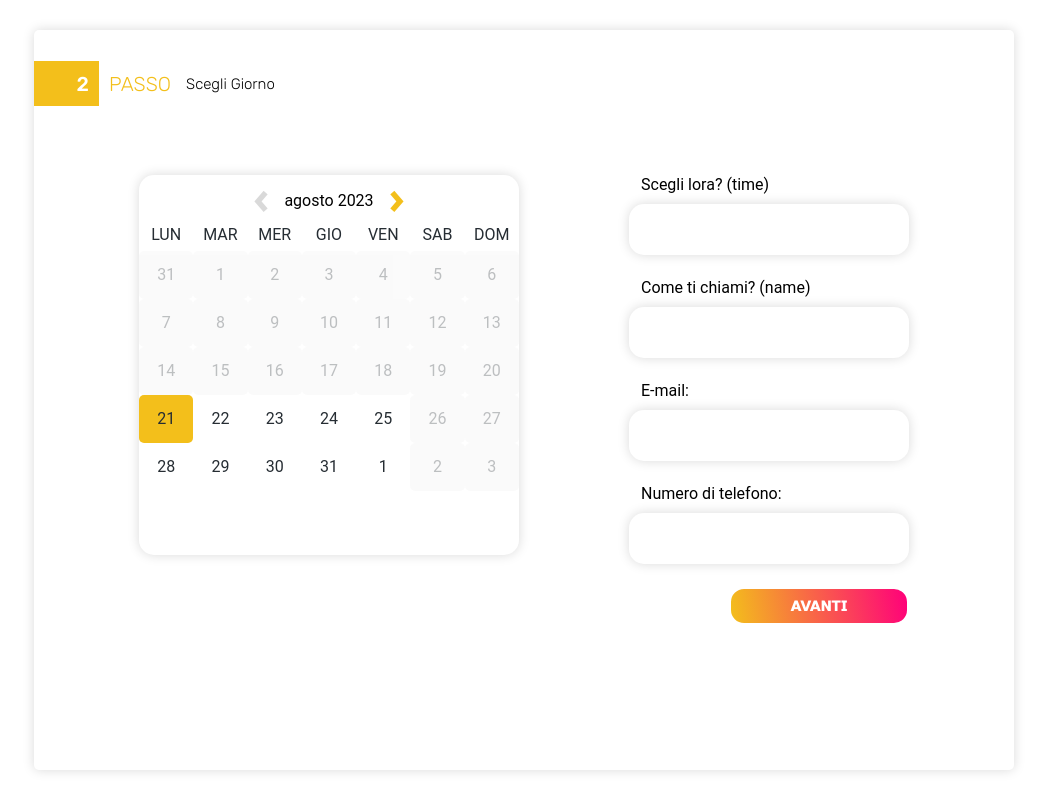
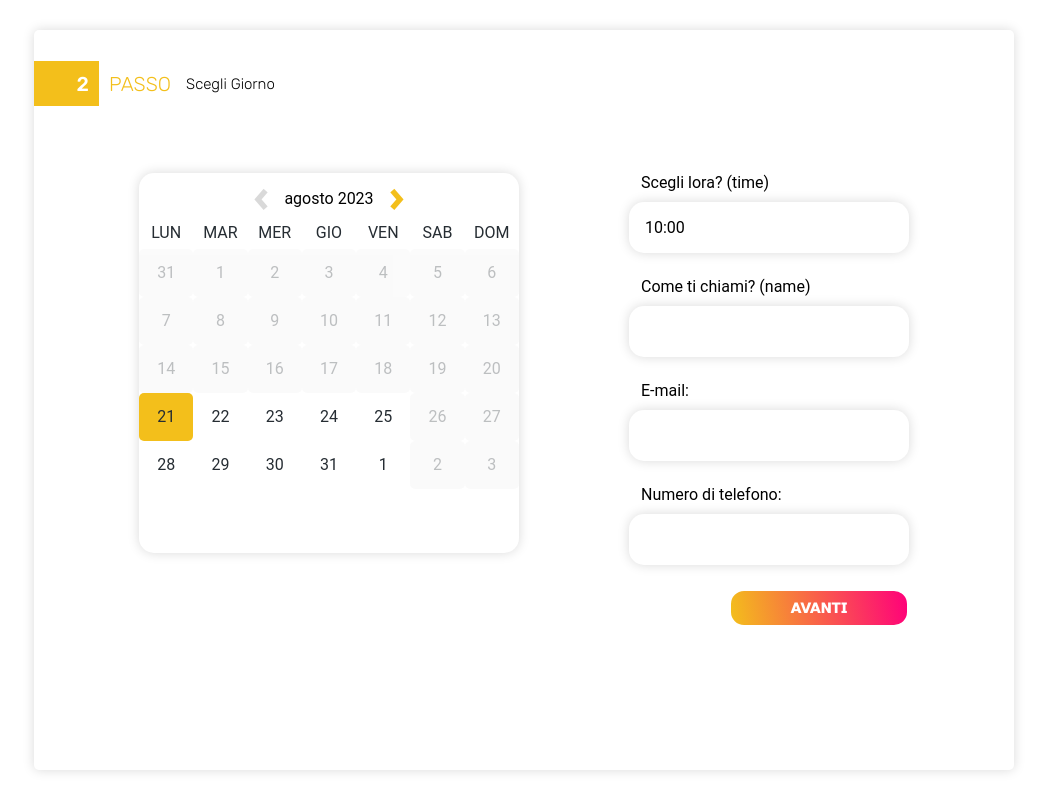
Before and after one commit to ihnatenkoo/Barbershop-Customer-Register, a React (Vite) app: page /order in a window 1280 px wide. Shown: the whole page, without its empty margins (116-1163 px from the left). Built offline with nearby package versions, Linux system fonts and the light colour scheme.

Commit message:
Create isShowTimePopup in <OrderForm/>

```diff
--- a/src/components/OrderForm/OrderForm.tsx
+++ b/src/components/OrderForm/OrderForm.tsx
@@ -1,13 +1,14 @@
-import { ChangeEvent, FC, FormEvent, useState } from 'react';
+import { ChangeEvent, FC, MouseEvent, useState } from 'react';
+import { useForm } from 'react-hook-form';
+import styled from 'styled-components';
 import { useAppSelector } from '../../hooks';
+import { freeOrderTime } from '../../mock-data/time';
+import { isValidEmail } from '../../utils/validateEmail';
+import { Flex, Input as InputFiled } from '../../styled/mixins';
 import Button from '../ui/Button';
-import { Flex } from '../../styled/mixins';
-import styled from 'styled-components';
-import { useForm } from 'react-hook-form';
-import { isValidEmail } from '../../utils/validateEmail';
 
 const Form = styled.form`
-	${Flex({ direction: 'column', gap: '23px 0' })}
+	${Flex({ direction: 'column', gap: '24px 0' })}
 `;
 
 const Label = styled.label`
@@ -20,18 +21,29 @@ const Label = styled.label`
 `;
 
 const Input = styled.input`
-	padding: 16px;
+	${InputFiled()}
+`;
+
+const TimeList = styled.ul`
+	padding: 8px 0;
+	position: absolute;
+	width: 100%;
+	height: 312px;
+	top: 85px;
+	border-radius: 15px;
+	background-color: ${(props) => props.theme.colors.white};
 	box-shadow: 0 0 12px rgb(0 0 0 / 15%);
-	border-radius: 15px;
-	border: none;
-	width: 280px;
-	font-family: 'Roboto';
-	font-size: 16px;
+	overflow-y: scroll;
+	z-index: 1;
+`;
 
-	&:focus {
-		outline-color: ${(props) => props.theme.colors.accent};
-		outline-style: solid;
-		outline-width: 3px;
+const TimeItem = styled.li`
+	padding: 8px 8px 8px 16px;
+	&:hover {
+		cursor: pointer;
+		background-color: ${(props) => props.theme.colors.white};
+		color: ${(props) => props.theme.colors.accent};
+		box-shadow: 0px 0px 8px -3px rgba(0, 0, 0, 0.75);
 	}
 `;
 
@@ -53,18 +65,17 @@ const OrderForm: FC = () => {
 		email: '',
 		phone: '',
 	});
+	const [isShowTimePopup, setIsShowTimePopup] = useState<boolean>(false);
+	const [time, setTime] = useState<string>(freeOrderTime[0]);
 
 	const { register, handleSubmit } = useForm<FormData>();
 
 	const currentMasterID = useAppSelector(
 		(state) => state.order.currentMaster?._id
 	);
-
 	const orderDay = useAppSelector((state) => state.order.orderDay);
 
-	const handleOrderInfoChange = (
-		e: ChangeEvent<HTMLInputElement | HTMLTextAreaElement>
-	): void => {
+	const handleOrderInfoChange = (e: ChangeEvent<HTMLInputElement>): void => {
 		setOrderInfo({
 			...orderInfo,
 			[e.target.name]: e.target.value,
@@ -72,22 +83,35 @@ const OrderForm: FC = () => {
 	};
 
 	const onSubmitForm = (data: FormData): void => {
-		console.log(data);
-		// e.preventDefault();
-		// if (!orderDay || !currentMasterID) {
-		// 	return;
-		// }
+		if (!orderDay || !currentMasterID) {
+			return;
+		}
+
+		console.log({ time, ...data });
+	};
+
+	const onToggleTimePopup = () => {
+		setIsShowTimePopup((prevState) => !prevState);
+	};
+
+	const onChangeTime = (e: MouseEvent) => {
+		setTime((e.target as HTMLLIElement).innerText);
 	};
 
 	return (
 		<Form onSubmit={handleSubmit(onSubmitForm)}>
-			<Label>
+			<Label style={{ position: 'relative' }}>
 				<span>Scegli lora? (time)</span>
-				<Input
-					name="orderTime"
-					value={orderInfo.orderTime}
-					onChange={handleOrderInfoChange}
-				/>
+				<Input value={time} readOnly onClick={onToggleTimePopup} />
+				{isShowTimePopup && (
+					<TimeList>
+						{freeOrderTime.map((time) => (
+							<TimeItem onClick={onChangeTime} key={time}>
+								{time}
+							</TimeItem>
+						))}
+					</TimeList>
+				)}
 			</Label>
 
 			<Label>
```
